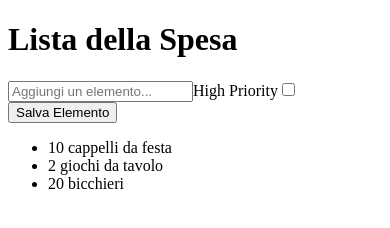
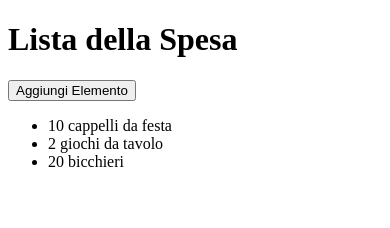
Before and after one commit to DanieleErcoli243/lista-della-spesa, a plain HTML site: page index.html in a window 390 px wide. Drawn offline with nearby package versions, Linux system fonts and the light colour scheme.

Commit message:
added v-if and else to toggle the buttons

```diff
--- a/index.html
+++ b/index.html
@@ -11,8 +11,12 @@
 <body>
     <div id="app">
         <header>
-            <h1>Lista della Spesa</h1>
-            <form @submit.prevent="saveItem">
+            <div>
+                <h1>Lista della Spesa</h1>
+                <button v-if="editing">Cancella</button>
+                <button v-else>Aggiungi Elemento</button>
+            </div>
+            <form @submit.prevent="saveItem" v-if="editing">
                 <input type="text" placeholder="Aggiungi un elemento..." v-model.trim="newItem">
                 <label for="priority">High Priority</label>
                 <input type="checkbox" id="priority" v-model="newitemHighPriority">
--- a/js/script.js
+++ b/js/script.js
@@ -3,6 +3,7 @@ console.log("vue OK", Vue);
 const {createApp} = Vue;
 const app = createApp ({
     data: () => ({
+        editing: false,
         items: [
             {id: 1, label: '10 cappelli da festa'},
             {id: 2, label: '2 giochi da tavolo'},
```
